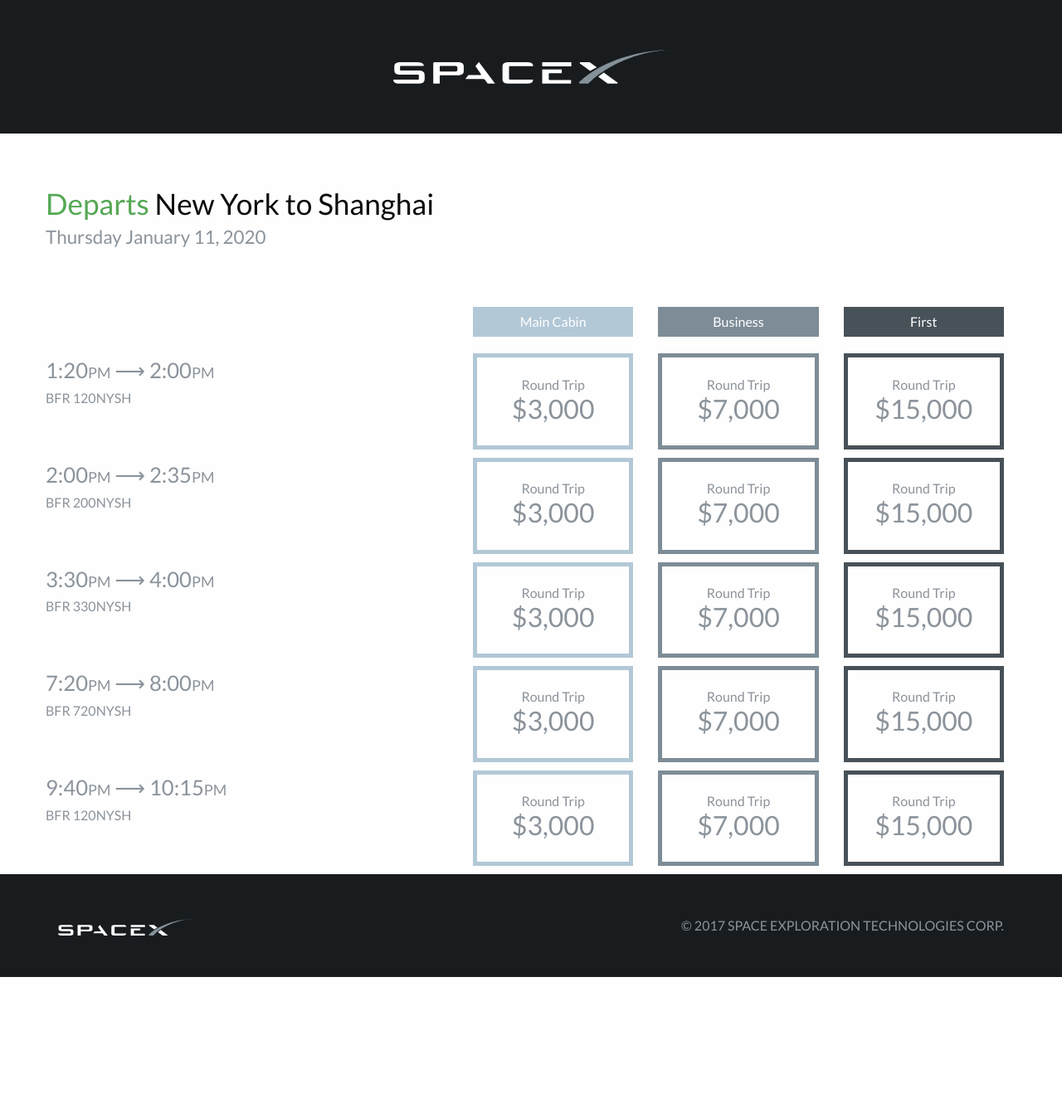
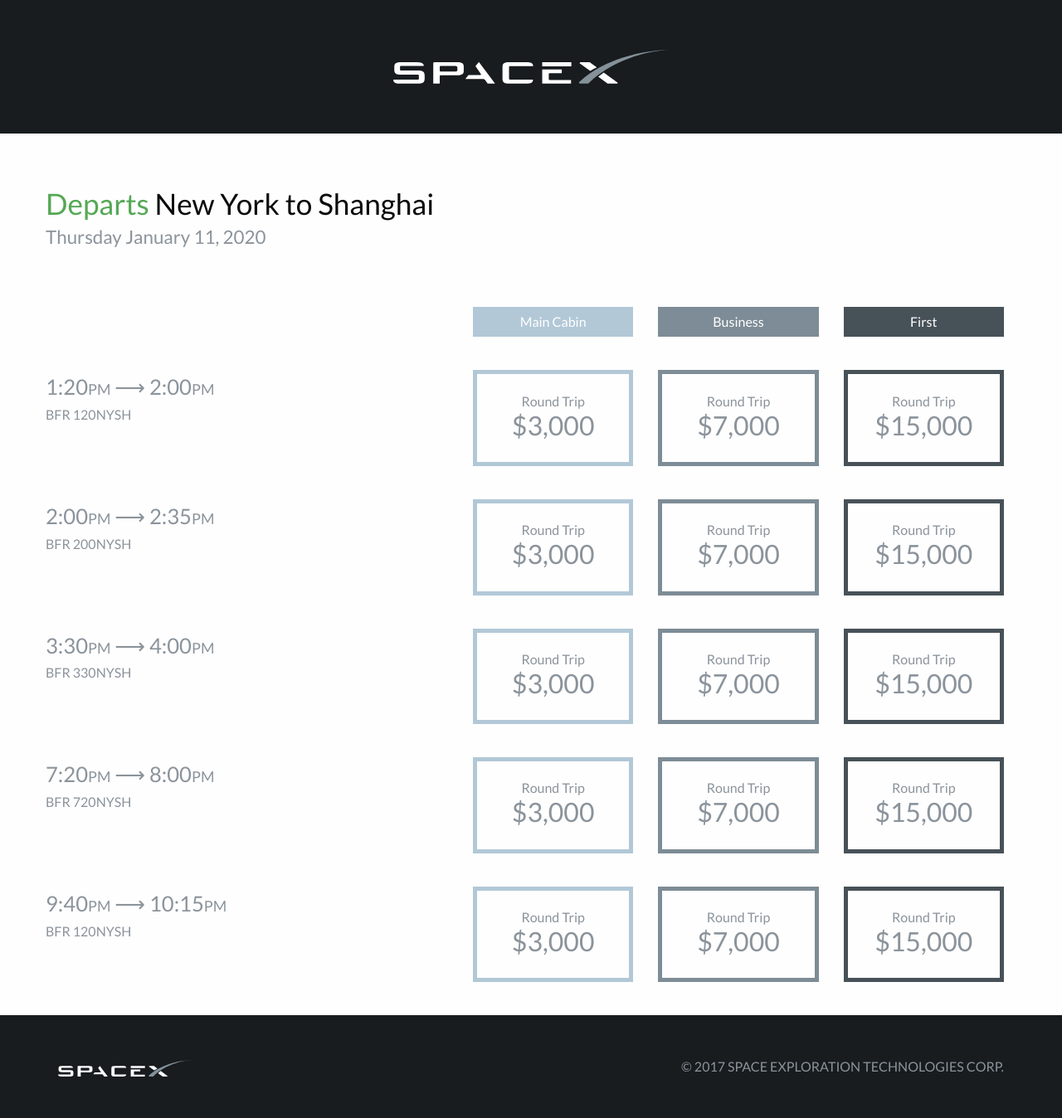
Before and after one commit to naher94/spacex, a Jekyll site: the page built from nysh.html, in a window 1280 px wide. Shown: the whole page at 83% size. Built offline with Jekyll 4.4.1, drawn with Linux system fonts in a browser that asks for light colours; before the commit the page ends 1178 px from its top, so only the background shows below that.

Commit message:
CSS Error Correction

```diff
--- a/css/spacex.scss
+++ b/css/spacex.scss
@@ -138,7 +138,7 @@
 .flight-class{
   text-align: center;
   color: white;
-  margin-bottom: 20px;
+  margin-bottom: 40px;
 
   .main-cabin, .business-cabin, .first-cabin{
     padding-bottom: 0.4em;
@@ -172,7 +172,7 @@
 }
 
 .flight-route{
-  margin-bottom: 10px;
+  margin-bottom: 40px;
 }
 
 .flight-class-picker{
@@ -258,9 +258,17 @@
 @media screen and (max-width: 40em) {
 
   .flight-time{
-    margin-left: 10px;
+    padding-left: 20px;
     margin-bottom: 10px;
     margin-top: 20px;
+  }
+
+  .flight-class{
+    margin-bottom: 10px;
+  }
+
+  .flight-route{
+    margin-bottom: 10px;
   }
 
   .flight-class-picker{
@@ -274,6 +282,16 @@
       border-width: 3px;
     }
   }
+
+  footer{
+    .left{
+      text-align: center;
+    }
+    .right{
+      text-align: center;
+    }
+  }
+
 }
 
 // Tablet Styling
```
Also changed, not shown: 2 other files.
